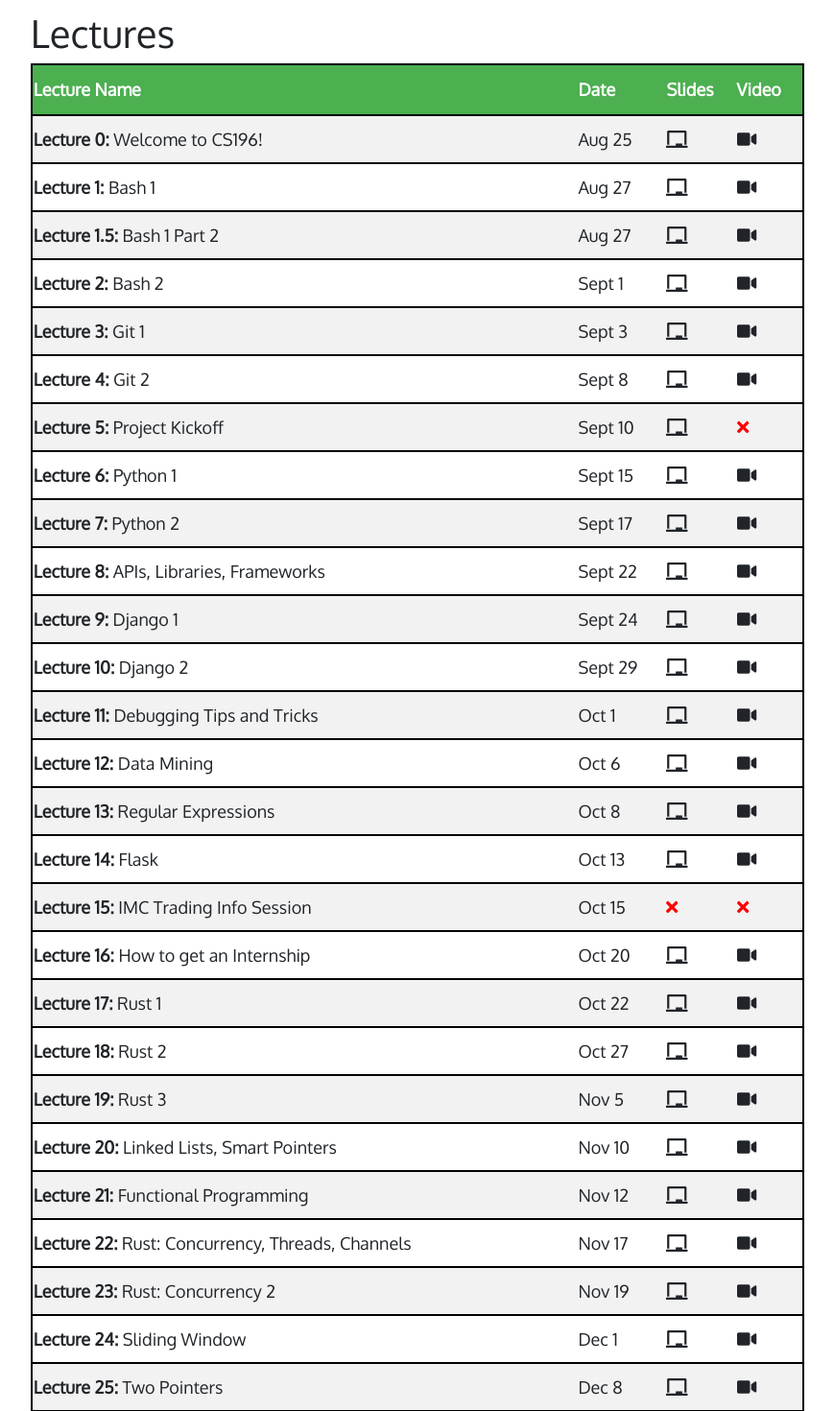
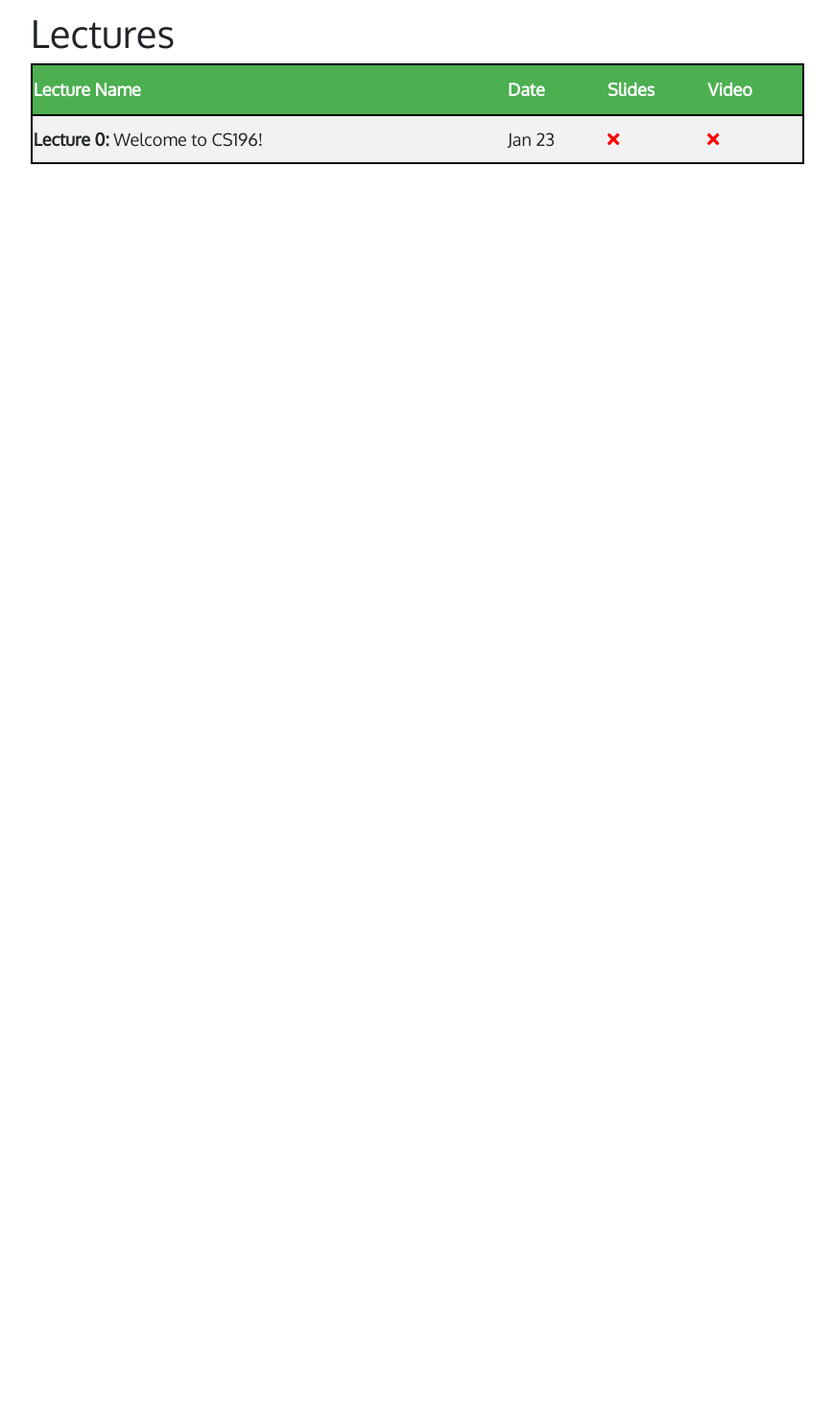
Before and after one commit to CS196Illinois/official-website, an Angular app in the folder frontend/: page /resources in a window 1280 px wide. Shown: the part 900-2370 px from the top of the page at 96% size, without its empty margins (365-1234 px from the left). After the commit the page ends 1710 px from the top, so only its background shows below. Built offline with nearby package versions, Linux system fonts and the light colour scheme.

Commit message:
Update staff pictures and lectures

```diff
--- a/frontend/src/app/components/lectures-table/lectures.json
+++ b/frontend/src/app/components/lectures-table/lectures.json
@@ -3,190 +3,9 @@
         {
             "lectureID": "0",
             "title": "Welcome to CS196!",
-            "date": "Aug 25",
-            "slides": "https://docs.google.com/presentation/d/1vfePbQ_-muTiqt2DwsFnhFgIPaE89hwPAkI9IhehoKw/edit?usp=sharing",
-            "video": "https://youtu.be/J__JvfNuknU"
-        },
-        {
-            "lectureID": "1",
-            "title": "Bash 1",
-            "date": "Aug 27",
-            "slides": "https://docs.google.com/presentation/d/1iuELVwGU6MBl9vpwHtxOs0x__NFibD2vYLL9QNNc1vw/edit?usp=sharing",
-            "video": "https://youtu.be/J1fCBAW9V5g"
-        },
-        {
-            "lectureID": "1.5",
-            "title": "Bash 1 Part 2",
-            "date": "Aug 27",
-            "slides": "https://docs.google.com/presentation/d/1iuELVwGU6MBl9vpwHtxOs0x__NFibD2vYLL9QNNc1vw/edit?usp=sharing",
-            "video": "https://youtu.be/XxzwLon-cWQ"
-        },
-        {
-            "lectureID": "2",
-            "title": "Bash 2",
-            "date": "Sept 1",
-            "slides": "https://docs.google.com/presentation/d/1g-CW-oYopvPaRq-3YrcGIRgdjd9GFtEfQ-9nNzMyH-8/edit?usp=sharing",
-            "video": "https://youtu.be/KQWygP2JSsM"
-        },
-        {
-            "lectureID": "3",
-            "title": "Git 1",
-            "date": "Sept 3",
-            "slides": "https://docs.google.com/presentation/d/18Jvsq6q1Uaj6YXhvrs2-u-tzp5ocExmF52qVz2vzhRI/edit?usp=sharing",
-            "video": "https://youtu.be/P_rISC16nP4"
-        },
-        {
-            "lectureID": "4",
-            "title": "Git 2",
-            "date": "Sept 8",
-            "slides": "https://docs.google.com/presentation/d/1I-xHDehKWuUS2DZcNjOAjn9a1mqk_e-bY5vW_W-V8zQ/edit?usp=sharing",
-            "video": "https://www.youtube.com/watch?v=iaai2iBOfik&ab_channel=CS196atIllinois"
-        },
-        {
-            "lectureID": "5",
-            "title": "Project Kickoff",
-            "date": "Sept 10",
-            "slides": "https://docs.google.com/presentation/d/1cxcJZZ3iC0a4xmwO_g7ts2EM96Kx0_HINT8OnE96R-M/edit?usp=sharing",
-            "video": ""
-        },
-        {
-            "lectureID": "6",
-            "title": "Python 1",
-            "date": "Sept 15",
-            "slides": "https://docs.google.com/presentation/d/1JRMhGyehMycagS3AaHW6hQt8xCXzSqiJuN_Rvr5WhEw/edit?usp=sharing",
-            "video": "https://youtu.be/-l4afjEqSd4"
-        },
-        {
-            "lectureID": "7",
-            "title": "Python 2",
-            "date": "Sept 17",
-            "slides": "https://docs.google.com/presentation/d/1JHhO2vusDH0B2N2a9nm8L-JspLov9As7eNn4vY_Oe3g/edit?usp=sharing",
-            "video": "https://youtu.be/2qZ7nLLrKok"
-        },
-        {
-            "lectureID": "8",
-            "title": "APIs, Libraries, Frameworks",
-            "date": "Sept 22",
-            "slides": "https://docs.google.com/presentation/d/1dz0HmHO0maUW4qAp42FDtBHeWXw-ROF-cAxLGmkXAHA/edit",
-            "video": "https://youtu.be/31UYJXGzfdQ"
-        },
-        {
-            "lectureID": "9",
-            "title": "Django 1",
-            "date": "Sept 24",
-            "slides": "https://docs.google.com/presentation/d/1FtDonzzUOaQH6YH6T6ZNiJ3KQdQ7J7ytdD9H9itHFj8/edit?usp=sharing",
-            "video": "https://www.youtube.com/watch?v=diQvq9ClAiE"
-        },
-        {
-            "lectureID": "10",
-            "title": "Django 2",
-            "date": "Sept 29",
-            "slides": "https://docs.google.com/presentation/d/1n9I4YP-nAaEugTDTllzxiOxODz6WmxA69lX0dmw5cuw/edit", "video": "https://youtu.be/sm5IMWDSebc"
-        },
-        {
-            "lectureID": "11",
-            "title": "Debugging Tips and Tricks",
-            "date": "Oct 1",
-            "slides": "https://docs.google.com/presentation/d/1XhRkljumUWUTnxvaUV7L0Y2vtx7-_f_jBfNB_77G-14/edit?usp=sharing",
-            "video": "https://www.youtube.com/watch?v=0P_trkg9XAY"
-        },
-        {
-            "lectureID": "12",
-            "title": "Data Mining",
-            "date": "Oct 6",
-            "slides": "https://docs.google.com/presentation/d/1GZ99j6Ik2vZ2dEDdXR1bhRbrEaTMaTv9gPWTs1cC0kw/edit?usp=sharing",
-            "video": "https://youtu.be/DSo3XGEdFZY"
-        },
-        {
-            "lectureID": "13",
-            "title": "Regular Expressions",
-            "date": "Oct 8",
-            "slides": "https://docs.google.com/presentation/d/1nJrZrnOB4Db64D6WRRpAHlN0JAGxSJijhxNRa-QsfRI/edit?usp=sharing",
-            "video": "https://www.youtube.com/watch?v=ytL5QRg86T0"
-        },
-        {
-            "lectureID": "14",
-            "title": "Flask",
-            "date": "Oct 13",
-            "slides": "https://docs.google.com/presentation/d/1nKG3P7FFjrDw5W_S5cb7WOFKfGlxdnteKHI68-WMUUI/edit?usp=sharing",
-            "video": "https://www.youtube.com/watch?v=P1TCtcmaXIg"
-        },
-        {
-            "lectureID": "15",
-            "title": "IMC Trading Info Session",
-            "date": "Oct 15",
+            "date": "Jan 23",
             "slides": "",
             "video": ""
-        },
-        {
-            "lectureID": "16",
-            "title": "How to get an Internship",
-            "date": "Oct 20",
-            "slides": "https://docs.google.com/presentation/d/15uYDO5-G_sqhMQ0JSCqckgn2V9qWKdeoL9UQrTvbePI/edit?usp=sharing",
-            "video": "https://youtu.be/DERHlTBHx2M"
-        },
-        {
-            "lectureID": "17",
-            "title": "Rust 1",
-            "date": "Oct 22",
-            "slides": "https://docs.google.com/presentation/d/13Q9kIXfmRr03aM9fWCYJj_scxsz2uXU_L8WBOt38BuI/edit?usp=sharing",
-            "video": "https://www.youtube.com/watch?v=ac7AOtkQMx4"
-        },
-        {
-            "lectureID": "18",
-            "title": "Rust 2",
-            "date": "Oct 27",
-            "slides": "https://docs.google.com/presentation/d/1OaYvkX83rskoEbOiSh6EFZc8jlNgEczYMEBBZIgRdVo/edit?usp=sharing",
-            "video": "https://youtu.be/-SKih0Bu7l4"
-        },
-        {
-            "lectureID": "19",
-            "title": "Rust 3",
-            "date": "Nov 5",
-            "slides": "https://docs.google.com/presentation/d/1LhTKxFj3S9KtEkU1cPC4uBPyWgUH3GNceBimIY0YQlg/edit?usp=sharing",
-            "video": "https://youtu.be/h6Ymrv2803M"
-        },
-        {
-            "lectureID": "20",
-            "title": "Linked Lists, Smart Pointers",
-            "date": "Nov 10",
-            "slides": "https://docs.google.com/presentation/d/1-XW_8kQJsDe2Z1nztuCiofvGYG_Nyk3B-fCAoquBR50/edit?usp=sharing",
-            "video": "https://youtu.be/QHOFRdgx-w0"
-        },
-        {
-            "lectureID": "21",
-            "title": "Functional Programming",
-            "date": "Nov 12",
-            "slides": "https://docs.google.com/presentation/d/1woDT9dSYM7CriTYay_S8a7HsGBn63H8bQ7auN_X29jo/edit?usp=sharing",
-            "video": "https://youtu.be/MjwAxZIMYDs"
-        },
-        {
-            "lectureID": "22",
-            "title": "Rust: Concurrency, Threads, Channels",
-            "date": "Nov 17",
-            "slides": "https://docs.google.com/presentation/d/1C1ysBfxvrI-3jNHgSluEEp2iqzKEFLZgIPeNkI-Zacg/edit?usp=sharing",
-            "video": "https://youtu.be/AiLZPONe5-w"
-        },
-        {
-            "lectureID": "23",
-            "title": "Rust: Concurrency 2",
-            "date": "Nov 19",
-            "slides": "https://docs.google.com/presentation/d/13erBOAeIgAYreX1M99da5LmyVE39TPH4hugf0medwh4/edit?usp=sharing",
-            "video": "https://youtu.be/VxeBk4T7JRk"
-        },
-        {
-            "lectureID": "24",
-            "title": "Sliding Window",
-            "date": "Dec 1",
-            "slides": "https://docs.google.com/presentation/d/1hxDaPUJmO4ZbxvkVNsNin5q4pXdACxrPU3N7fJNG_qA/edit?usp=sharing",
-            "video": "https://youtu.be/LobuXXeFi8M"
-        },
-        {
-            "lectureID": "25",
-            "title": "Two Pointers",
-            "date": "Dec 8",
-            "slides": "https://docs.google.com/presentation/d/1aMNhygYRDYtzCw7oakcnBaAAbiXDXhYUcOjkDQ1FGkg/edit?usp=sharing",
-            "video": "https://youtu.be/IWCYZFvGp0Y"
         }
 	]
 }
--- a/frontend/src/app/pages/resources/resources.component.html
+++ b/frontend/src/app/pages/resources/resources.component.html
@@ -33,18 +33,18 @@
                     </section>
                 </div>
                 <div class="col-md-6">
-                    <a href="https://piazza.com/illinois/fall2020/cs196" style="color:white;text-decoration: none">
+                    <a href="https://campuswire.com/p/GDFB6EBE5" style="color:white;text-decoration: none">
                         <div class="one">
                             <fa-stack style="color: white;">
                                 <fa-icon [icon]="faCircle" stackItemSize="2x"></fa-icon>
                                 <fa-icon [icon]="faLock" stackItemSize="1x" style="color: red"></fa-icon>
                             </fa-stack>
-                            <h3>Piazza</h3>
+                            <h3>Campuswire</h3>
                         </div>
                     </a>
                     <section>
-                        <a href="https://piazza.com/illinois/fall2020/cs196" style="color:white;text-decoration: none">
-                            <p>An easy, free Q&A platform. For real though, try to search if someone had the same question first before posting. Thanks!</p>
+                        <a href="https://campuswire.com/p/GDFB6EBE5" style="color:white;text-decoration: none">
+                            <p>A superior Q & A Platform. Way better than Piazza.</p>
                         </a>
                     </section>
                 </div>
--- a/frontend/src/app/pages/staff/staff.json
+++ b/frontend/src/app/pages/staff/staff.json
@@ -1,24 +1,14 @@
 {
     "staff": [
         {
-            "name" : "Sami",
-            "bio" : "Chipotle enthusiast, wanna-be standup comedian, slacking fitness lover",
-            "picture" : "sami.jpg"
+            "name" : "Eustis",
+            "bio" : "computer vision go brrrrr",
+            "picture" : "william.jpg"
         },
         {
-            "name" : "Rohan",
-            "bio" : "I am passionate about data analytics and using data to solve problems, big coffee guy, and I mess around in GarageBand in my free time.",
-            "picture" : "rohan.png"
-        },
-        {
-            "name" : "Clara",
-            "bio" : "Hi I am Clara (Ziyuan) Wei, an incoming junior in Computer Science and Statistics, and an \"addict\" on coffee and milk tea:):) Fun fact: I play the flute.",
-            "picture" : "clara.jpeg"
-        },
-        {
-            "name" : "Brett",
-            "bio" : "Hi I'm Brett and I'm part of the course staff grading infrastructure! If you have any python related questions, be sure to ask me!",
-            "picture" : "brett.jpg"
+            "name" : "Matt",
+            "bio" : "I’m a sophomore majoring in Computer Science + Economics. My interests are mobile development, fintech, and data analytics. I’m also a pilot in my free time.",
+            "picture" : "matt.jpeg"
         },
         {
             "name" : "Albert",
@@ -34,11 +24,6 @@
             "name" : "Aashna",
             "bio": "I make a mean chocolate chip muffin. And that’s the only mean thing about me.",
             "picture" : "aashna.jpg"
-        },
-        {
-            "name" : "Matt",
-            "bio" : "I’m a sophomore majoring in Computer Science + Economics. My interests are mobile development, fintech, and data analytics. I’m also a pilot in my free time.",
-            "picture" : "matt.jpeg"
         },
         {
             "name" : "Shreya",
@@ -59,11 +44,6 @@
             "name" : "Ajay",
             "bio" : "Member of the human race",
             "picture" : "ajay.png"
-        },
-        {
-            "name" : "William",
-            "bio" : "William is an ECE student interested in Computer Vision and accelerating inference with a mix of hardware and software solutions. Additionally, he's experienced in full-stack app development and with the steps needed to make software solutions to existing problems.",
-            "picture" : "william.jpg"
         },
         {
             "name" : "Leonardo",
```
